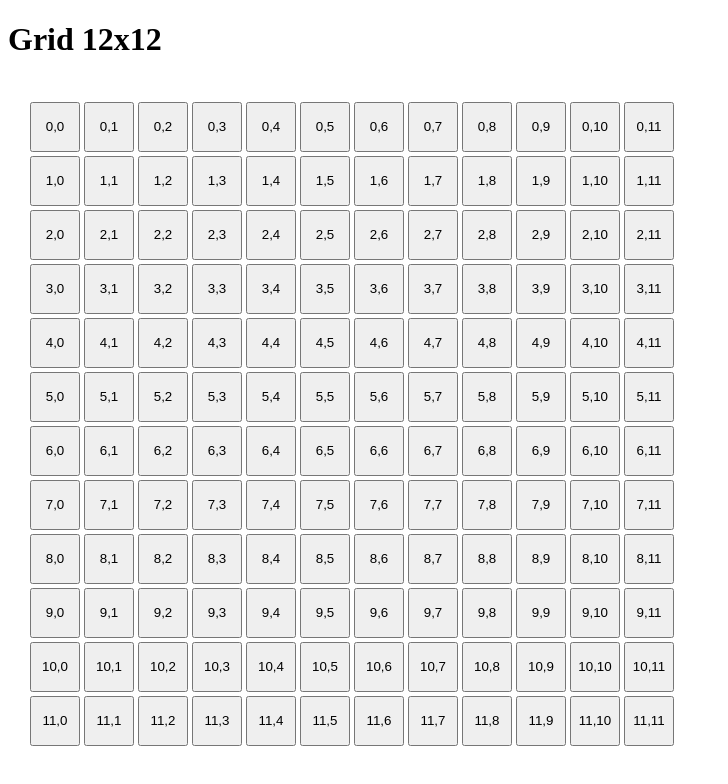
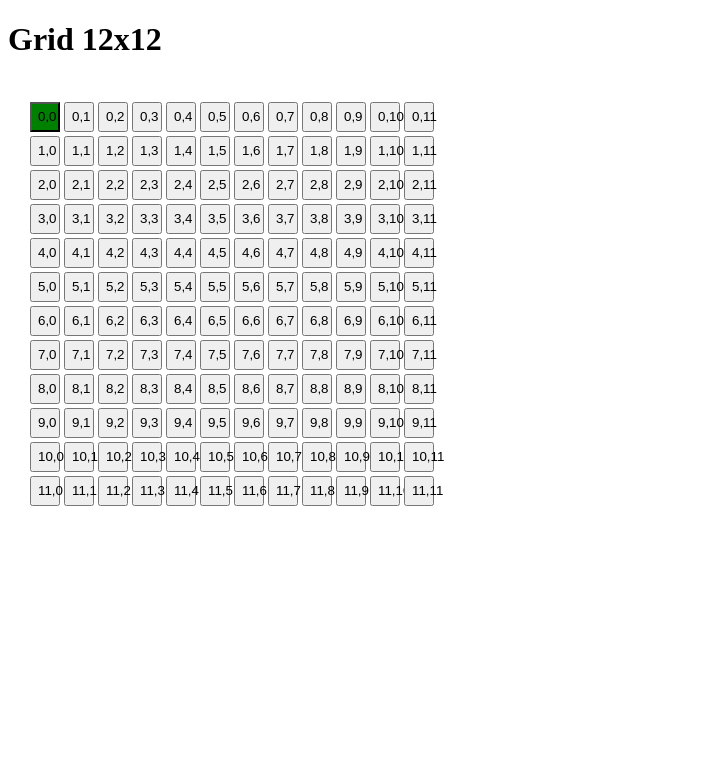
Before and after one commit to maraloaven/Down2Earth_UI, a plain HTML site: page index.html in a window 1280 px wide. Both pictures are taken after a click on the button "0,0". Shown: the whole page, without its empty margins (0-728 px from the left). Drawn offline with Linux system fonts and the light colour scheme; no server answers.

Commit message:
commit del proyecto

```diff
--- a/index.html
+++ b/index.html
@@ -4,17 +4,16 @@
   <meta charset="UTF-8" />
   <title>Grid 12x12</title>
   <style>
-    /* Optional: some classes for grid layout */
     .grid-container {
       display: inline-block;
       margin: 20px;
     }
     .row {
-      display: flex;       /* Makes the items in each row line up */
+      display: flex;
     }
     .cell-btn {
-      width: 50px;         /* Adjusts the size of each button */
-      height: 50px;
+      width: 30px;
+      height: 30px;
       margin: 2px;
       cursor: pointer;
     }
@@ -25,36 +24,88 @@
   <div id="grid" class="grid-container"></div>
 
   <script>
-    // Generates the grid with 12 rows and 12 columns
+    const repoOwner = 'maraloaven'; // Nombre de usuario de GitHub
+    const repoName = 'Down2Earth_UI'; // Nombre del repositorio
+    const filePath = 'buttonStates.txt'; // Ruta del archivo dentro de tu repositorio
+    const token = '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'; // Tu token de acceso personal
+
+    // Función para actualizar el archivo en GitHub
+    function updateGitHubFile(content) {
+      const url = `https://api.github.com/repos/${repoOwner}/${repoName}/contents/${filePath}`;
+
+      // Obtener información del archivo existente para obtener el SHA
+      fetch(url, {
+        method: 'GET',
+        headers: {
+          'Authorization': `token ${token}`,
+        }
+      })
+      .then(response => response.json())
+      .then(data => {
+        const sha = data.sha;
+
+        // Luego actualizamos el archivo
+        fetch(url, {
+          method: 'PUT',
+          headers: {
+            'Authorization': `token ${token}`,
+            'Content-Type': 'application/json',
+          },
+          body: JSON.stringify({
+            message: 'Actualizar estado de botones',
+            content: btoa(content), // Codificar el contenido en base64
+            sha: sha, // SHA del archivo actual
+          })
+        })
+        .then(response => response.json())
+        .then(data => {
+          console.log('Archivo actualizado:', data);
+        })
+        .catch(error => {
+          console.error('Error al actualizar el archivo:', error);
+        });
+      })
+      .catch(error => {
+        console.error('Error al obtener el archivo:', error);
+      });
+    }
+
+    // Función para enviar el estado al archivo
+    function sendStateToServer(row, col, state) {
+      // Actualizar el contenido del archivo .txt
+      const content = `Button ${row},${col}: ${state}\n`;
+      updateGitHubFile(content);
+    }
+
+    // Genera la cuadrícula 12x12
     function createGrid() {
       const gridContainer = document.getElementById("grid");
 
       for (let row = 0; row < 12; row++) {
-        // Create a container for each row
         const rowDiv = document.createElement("div");
         rowDiv.className = "row";
 
         for (let col = 0; col < 12; col++) {
-          // Create each cell button
           const button = document.createElement("button");
           button.className = "cell-btn";
           button.textContent = row + "," + col;
 
-          // (Optional) Add a click listener
+          let state = 0;
+
+          // Añadir listener para el clic
           button.addEventListener('click', function() {
-            alert("You clicked the cell: " + row + "," + col);
+            state = (state === 0) ? 1 : 0; // Alterna el estado
+            sendStateToServer(row, col, state); // Enviar estado al servidor
+            button.style.backgroundColor = state === 1 ? 'green' : 'red'; // Cambiar el color del botón
           });
 
-          // Add the button to the row
           rowDiv.appendChild(button);
         }
 
-        // Add the row to the main container
         gridContainer.appendChild(rowDiv);
       }
     }
 
-    // Call the function when the page loads
     createGrid();
   </script>
 </body>
```
Also changed, not shown: buttonStates.txt (added).
